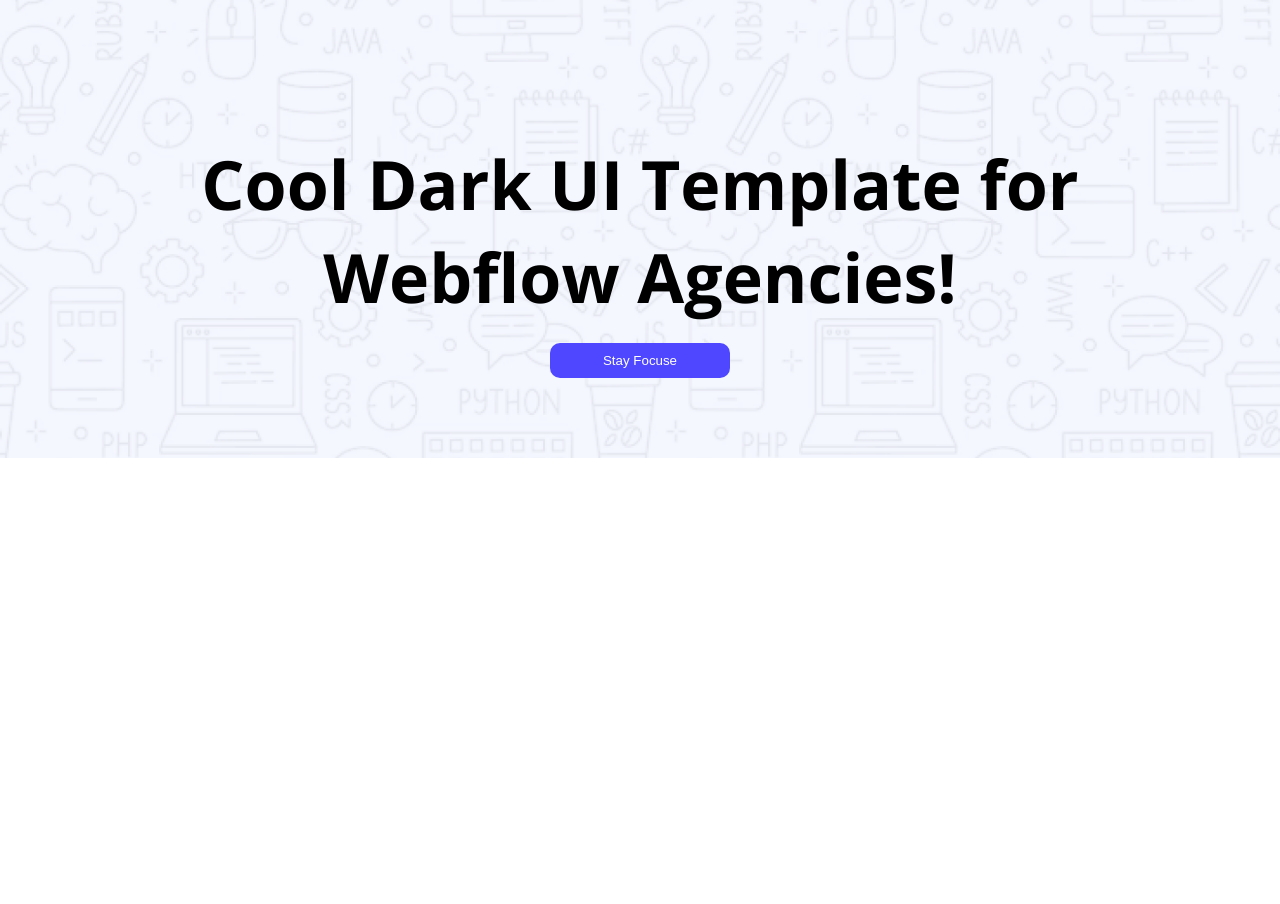
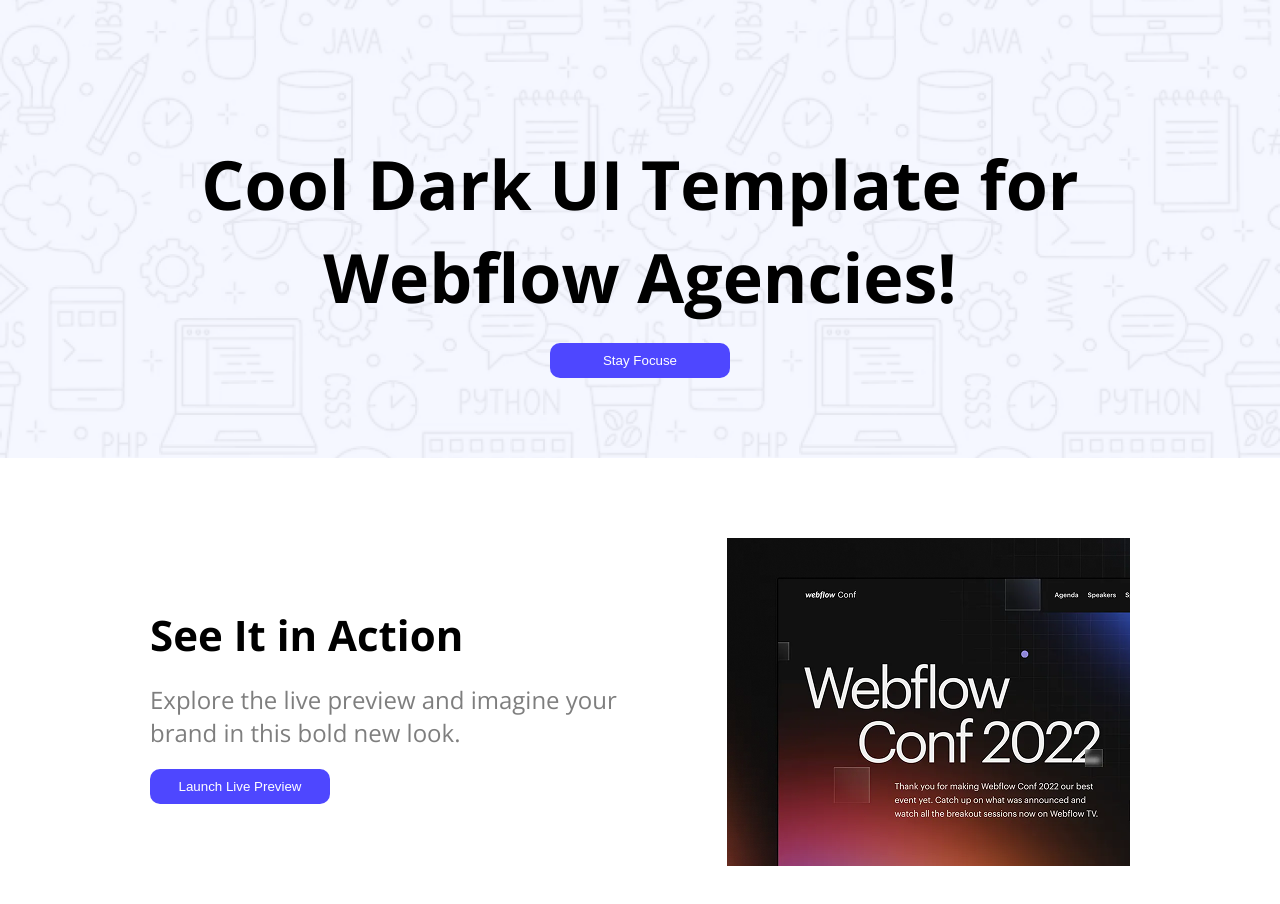
Before and after one commit to aminur-tech/ASSIGNMENT-001, a plain HTML site: page index.html in a window 1280 px wide. Shown: the part 78-982 px from the top of the page. Before the commit the page ends 800 px from the top, so only its background shows below. Drawn offline with nearby package versions, Linux system fonts and the light colour scheme.

Commit message:
Added action-section

```diff
--- a/Style/style.css
+++ b/Style/style.css
@@ -77,3 +77,34 @@
     cursor: pointer;
 
 }
+
+/* action section */
+.action{
+    display: flex;
+    justify-content: space-between;
+    align-items: center;
+    margin: 80px 150px;
+}
+.action-button{
+    padding: 10px;
+    color: #fff;
+    border-radius: 10px;
+    width: 180px;
+    border: none;
+    margin-top: 20px;
+}
+.action-button:hover{
+    background-color: blueviolet;
+    cursor: pointer;
+
+}
+.action-left h1{
+    font-size: 42px;
+    font-weight: bold;
+    margin-bottom: 20px;
+
+}
+.action-left p{
+    font-size: 24px;
+    opacity: 0.5;
+}
--- a/index.html
+++ b/index.html
@@ -26,6 +26,19 @@
 
     </header>
     <main>
+        <!--Action section -->
+        <section class="action">
+            <div class="action-left">
+                <h1>See It in Action</h1>
+                <p>Explore the live preview and imagine your <br>brand in this bold new look.</p>
+                <button class="action-button primary-color">Launch Live Preview</button>
+            </div>
+
+            <div class="action-right">
+                <img src="Image/wc-mini.png" alt="">
+            </div>
+
+        </section>
 
 
     </main>
```
